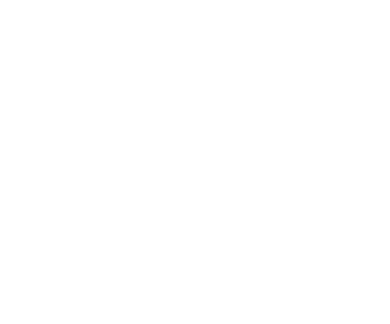
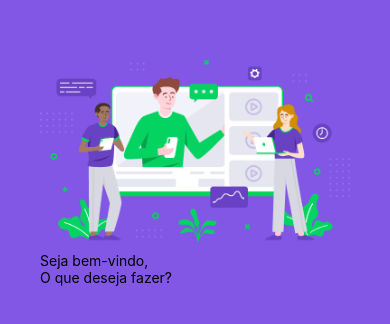
Before and after one commit to rangel-paolo-cardoso/NLW2-Mobile, a React Native app: screen / in a window 390 px wide. Shown: the part 254-578 px from the top of the page. Built offline with nearby package versions, Linux system fonts and the light colour scheme.

Commit message:
Corrigido importação e Adicionado texto e imagem.

```diff
--- /dev/null
+++ b/src/@types/index.d.ts
@@ -0,0 +1 @@
+declare module '*png';
--- a/src/pages/Landing/index.tsx
+++ b/src/pages/Landing/index.tsx
@@ -1,9 +1,20 @@
 import React from 'react';
-import { View } from 'react-native';
+import { View, Image, Text } from 'react-native';
+
+import styles from './styles';
+
+import landingImg from '../../assets/images/landing.png';
 
 const Landing = () => {
   return (
-    <View />
+    <View style={styles.container}>
+      <Image source={landingImg} style={styles.banner} />
+
+      <Text style={styles.title}>
+        Seja bem-vindo, {'\n'}
+        <Text style={styles.titleBold}>O que deseja fazer?</Text>
+      </Text>
+    </View>
   );
 };
 
--- a/src/pages/Landing/styles.ts
+++ b/src/pages/Landing/styles.ts
@@ -1,7 +1,17 @@
 import { StyleSheet } from 'react-native';
 
 const styles = StyleSheet.create({
+  container: {
+    flex: 1,
+    backgroundColor: '#8257E5',
+    justifyContent: 'center',
+    padding: 40,
+  },
 
+  banner: {
+    width: '100%',
+    resizeMode: 'contain',
+  },
 });
 
 export default styles;
```
